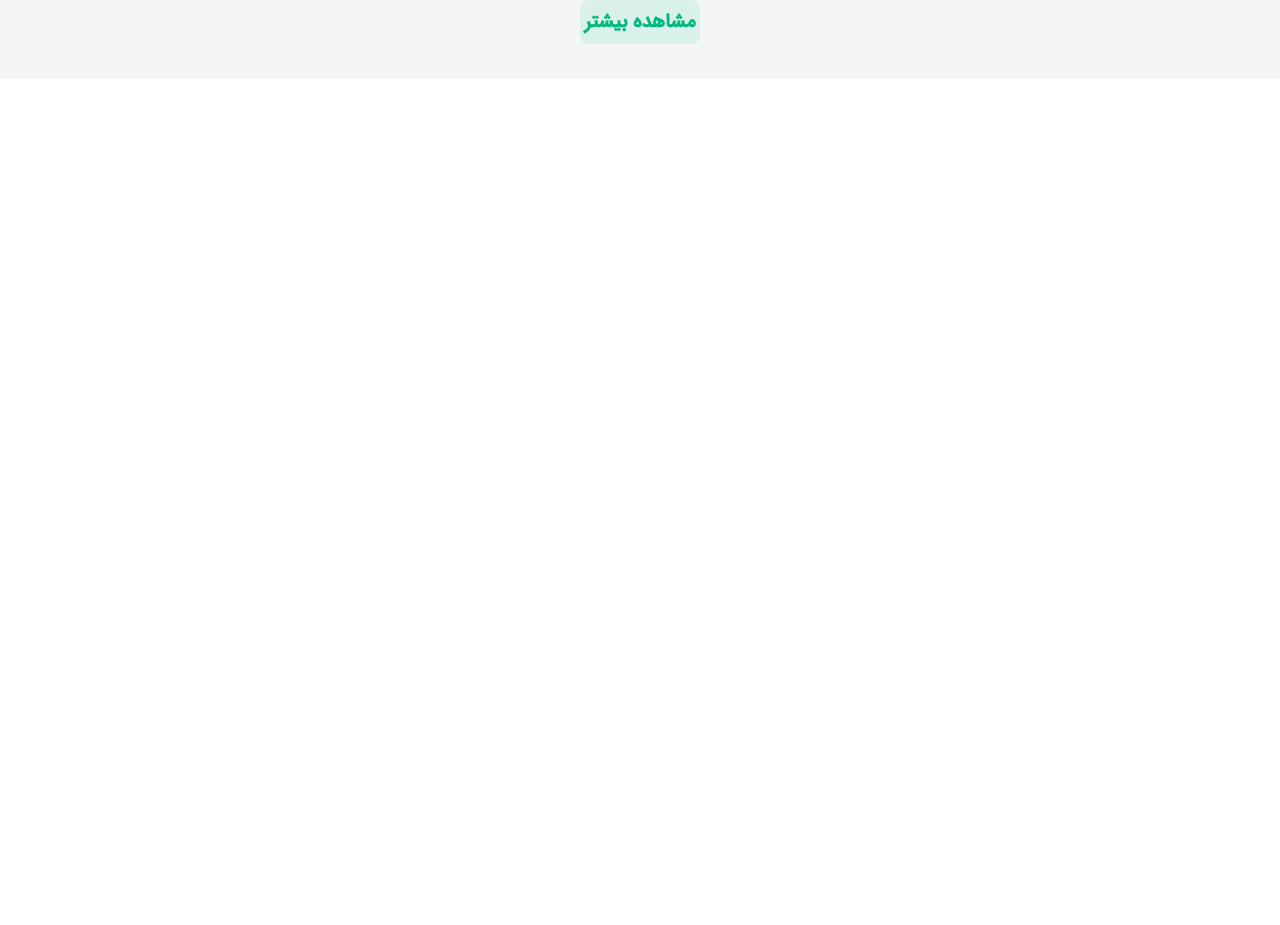
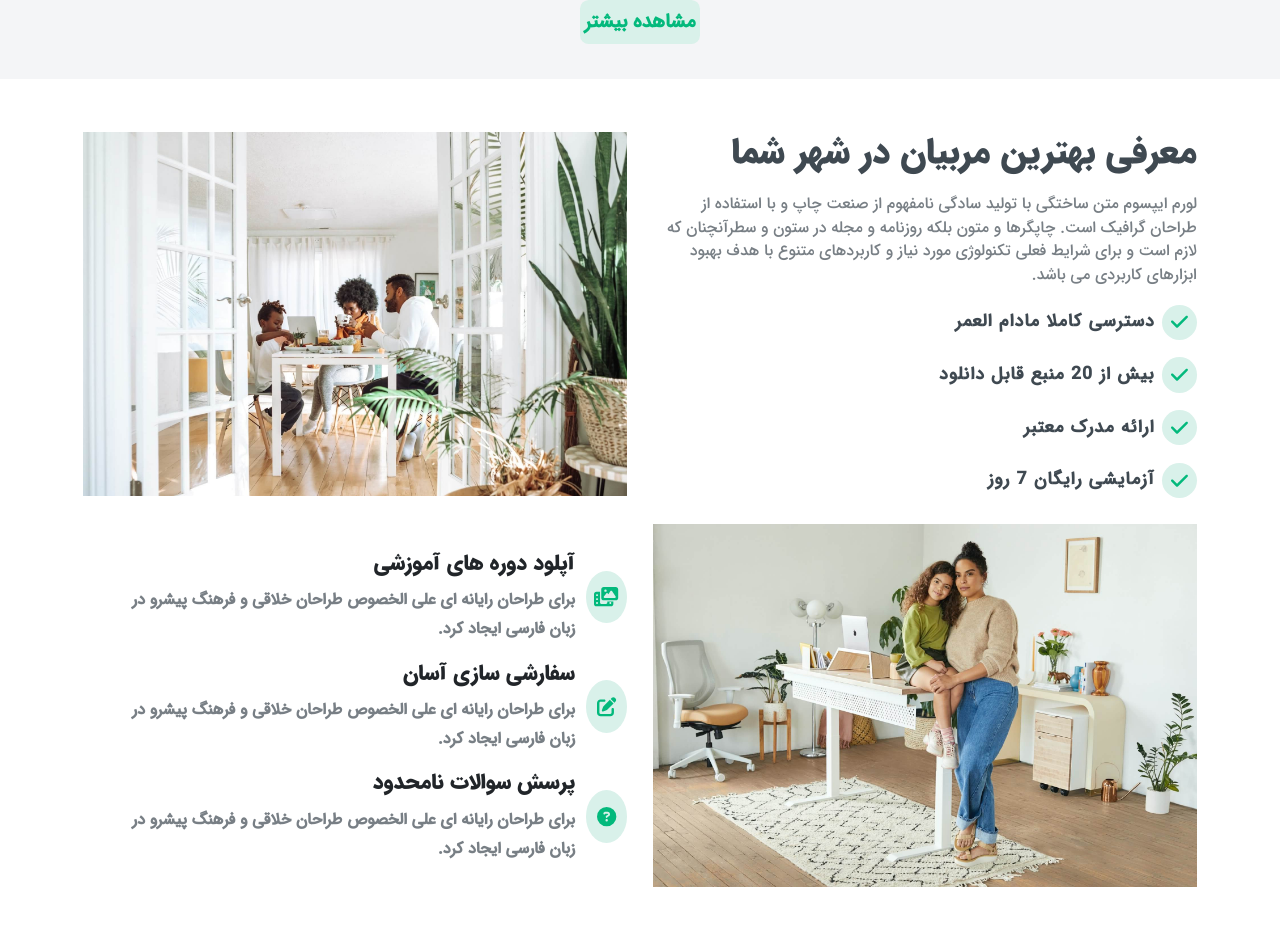
Before and after one commit to mohammadmehdidalvandii/Skill-up, a Next.js app: page / in a window 1280 px wide. Shown: the part 2680-3605 px from the top of the page. Before the commit the page ends 2812 px from the top, so only its background shows below. Built offline with nearby package versions, Linux system fonts and the light colour scheme.

Commit message:
create section processwork index-page

```diff
--- /dev/null
+++ b/components/template/index/ProcessWork/ProcessWork.js
@@ -0,0 +1,136 @@
+import React from "react";
+import style from "@/styles/home/ProcessWork.module.css";
+
+import "@fortawesome/fontawesome-svg-core/styles.css";
+import { config } from "@fortawesome/fontawesome-svg-core";
+config.autoAddCss = false;
+import { FontAwesomeIcon } from "@fortawesome/react-fontawesome";
+import {
+  faCheck,
+  faEdit,
+  faPhotoVideo,
+  faQuestionCircle,
+  faThumbsUp,
+} from "@fortawesome/free-solid-svg-icons";
+
+function ProcessWork() {
+  return (
+    <section className={style.processWork}>
+      <div className="container">
+        <div className="row">
+          <div className="col-lg-6 col-md-6 col-sm-12">
+            <div className={style.processWork_content}>
+              <h5 className={style.processWork_title}>
+                معرفی بهترین مربیان در شهر شما
+              </h5>
+              <p className={style.processWork_desc}>
+                لورم ایپسوم متن ساختگی با تولید سادگی نامفهوم از صنعت چاپ و با
+                استفاده از طراحان گرافیک است. چاپگرها و متون بلکه روزنامه و مجله
+                در ستون و سطرآنچنان که لازم است و برای شرایط فعلی تکنولوژی مورد
+                نیاز و کاربردهای متنوع با هدف بهبود ابزارهای کاربردی می باشد.
+              </p>
+            </div>
+            <ul className={style.processWork_itemsList}>
+              <li className={style.processWork_itemList}>
+                <span className={style.processWork_itemList_icon}>
+                  <FontAwesomeIcon icon={faCheck} />
+                </span>
+                <span className={style.processWork_itemList_text}>
+                  دسترسی کاملا مادام العمر
+                </span>
+              </li>
+              <li className={style.processWork_itemList}>
+                <span className={style.processWork_itemList_icon}>
+                  <FontAwesomeIcon icon={faCheck} />
+                </span>
+                <span className={style.processWork_itemList_text}>
+                  بیش از 20 منبع قابل دانلود
+                </span>
+              </li>
+              <li className={style.processWork_itemList}>
+                <span className={style.processWork_itemList_icon}>
+                  <FontAwesomeIcon icon={faCheck} />
+                </span>
+                <span className={style.processWork_itemList_text}>
+                  ارائه مدرک معتبر
+                </span>
+              </li>
+              <li className={style.processWork_itemList}>
+                <span className={style.processWork_itemList_icon}>
+                  <FontAwesomeIcon icon={faCheck} />
+                </span>
+                <span className={style.processWork_itemList_text}>
+                  آزمایشی رایگان 7 روز
+                </span>
+              </li>
+            </ul>
+          </div>
+          <div className="col-lg-6 col-md-6 col-sm-12">
+            <img
+              src="/images/side-1.jpg"
+              alt=""
+              className={style.processWork_img}
+            />
+          </div>
+        </div>
+        <div className="row mt-2  ">
+          <div className="col-lg-6 col-md-6 col-sm-12">
+            <img
+              src="/images/side-2.jpg"
+              alt=""
+              className={style.processWork_img}
+            />
+          </div>
+          <div className="col-lg-6 col-md-6 col-sm-12">
+            <ul className={style.processWork_items}>
+              <li className={style.processWork_item}>
+                <span className={style.processWork_item_icon}>
+                  <FontAwesomeIcon icon={faPhotoVideo} />
+                </span>
+                <div className={style.processWork_item_content}>
+                  <h6 className={style.processWork_item_title}>
+                    آپلود دوره های آموزشی
+                  </h6>
+                  <span className={style.processWork_item_text}>
+                    برای طراحان رایانه ای علی الخصوص طراحان خلاقی و فرهنگ پیشرو
+                    در زبان فارسی ایجاد کرد.
+                  </span>
+                </div>
+              </li>
+              <li className={style.processWork_item}>
+                <span className={style.processWork_item_icon}>
+                  <FontAwesomeIcon icon={faEdit} />
+                </span>
+                <div className={style.processWork_item_content}>
+                  <h6 className={style.processWork_item_title}>
+                    سفارشی سازی آسان
+                  </h6>
+                  <span className={style.processWork_item_text}>
+                    برای طراحان رایانه ای علی الخصوص طراحان خلاقی و فرهنگ پیشرو
+                    در زبان فارسی ایجاد کرد.
+                  </span>
+                </div>
+              </li>
+              <li className={style.processWork_item}>
+                <span className={style.processWork_item_icon}>
+                  <FontAwesomeIcon icon={faQuestionCircle} />
+                </span>
+                <div className={style.processWork_item_content}>
+                  <h6 className={style.processWork_item_title}>
+                    پرسش سوالات نامحدود
+                  </h6>
+                  <span className={style.processWork_item_text}>
+                    برای طراحان رایانه ای علی الخصوص طراحان خلاقی و فرهنگ پیشرو
+                    در زبان فارسی ایجاد کرد.
+                  </span>
+                </div>
+              </li>
+            </ul>
+          </div>
+        </div>
+      </div>
+    </section>
+  );
+}
+
+export default ProcessWork;
--- a/pages/index.js
+++ b/pages/index.js
@@ -4,6 +4,7 @@ import HomeSide from '@/components/template/index/HomeSide/HomeSide'
 import Award from '@/components/template/index/Award/Award'
 import CategoryCourses from '@/components/template/index/CategoryCourses/CategoryCourses'
 import CoursesFree from '@/components/template/index/CoursesFree/CoursesFree'
+import ProcessWork from '@/components/template/index/ProcessWork/ProcessWork'
 function index() {
   return (
     <>
@@ -14,6 +15,7 @@ function index() {
     <Award/>
     <CategoryCourses/>
     <CoursesFree/>
+    <ProcessWork/>
     </>
   )
 }
--- /dev/null
+++ b/styles/home/ProcessWork.module.css
@@ -0,0 +1,86 @@
+.processWork{
+    display: block;
+    width: 100%;
+    margin-bottom: 3rem;
+}
+.processWork_content{
+    display: block;
+    width: 100%;
+}
+.processWork_title{
+    font-family: var(--font-black);
+    font-size: 2rem;
+    font-weight: 700;
+    color: var(--color-black);
+}
+.processWork_desc{
+    display: block;
+    margin-top: 1rem;
+    font-size: 0.9rem;
+    font-weight: 500;
+    color: var(--color-text);
+}
+.processWork_itemsList{
+    display: block;
+    margin-trim: block-end;
+}
+.processWork_itemList{
+    display: flex;
+    align-items: center;
+    margin-bottom: 1rem;
+}
+.processWork_itemList_icon{
+    display: flex;
+    align-items: center;
+    justify-content: center;
+    margin-left: 0.4rem;
+    width: 2rem;
+    height: 2rem;
+    background-color: var(--color-green-3);
+    border-radius: 50%;
+    color: var(--color-green-1);
+}
+.processWork_itemList_text{
+    font-size: 1rem;
+    font-weight: 600;
+    letter-spacing: 1px;
+    color: var(--color-black);
+}
+.processWork_img{
+    width: 100%;
+}
+
+.processWork_items{
+    display: block;
+    margin-trim: block-end;
+    margin-top: 1.5rem;
+}
+.processWork_item{
+    display: flex;
+    align-items: center;
+    margin-bottom: 1rem;
+}
+.processWork_item_icon{
+    display: flex;
+    align-items: center;
+    justify-content: center;
+    margin-left: 0.6rem;
+    width: 3rem;
+    height: 3rem;
+    background-color: var(--color-green-3);
+    border-radius: 50%;
+    color: var(--color-green-1);
+}
+.processWork_item_content{
+    display: block;
+}
+.processWork_item_title{
+    font-family: var(--font-black);
+    font-size: 1.2rem;
+    font-weight: bold;
+}
+.processWork_item_text{
+    font-size: 0.9rem;
+    font-weight: 600;
+    color: var(--color-text);
+}
```
Also changed, not shown: public/images/side-1.jpg (added), public/images/side-2.jpg (added).
